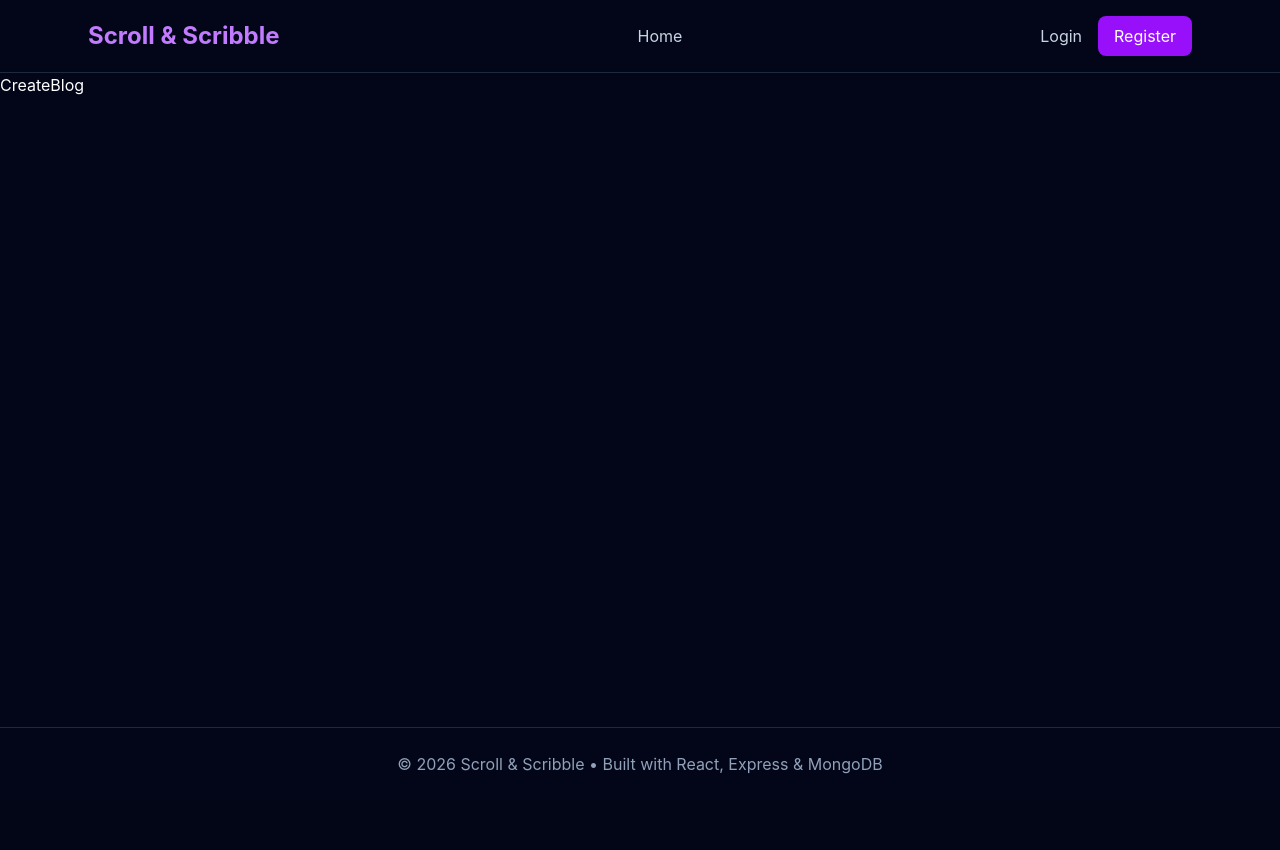
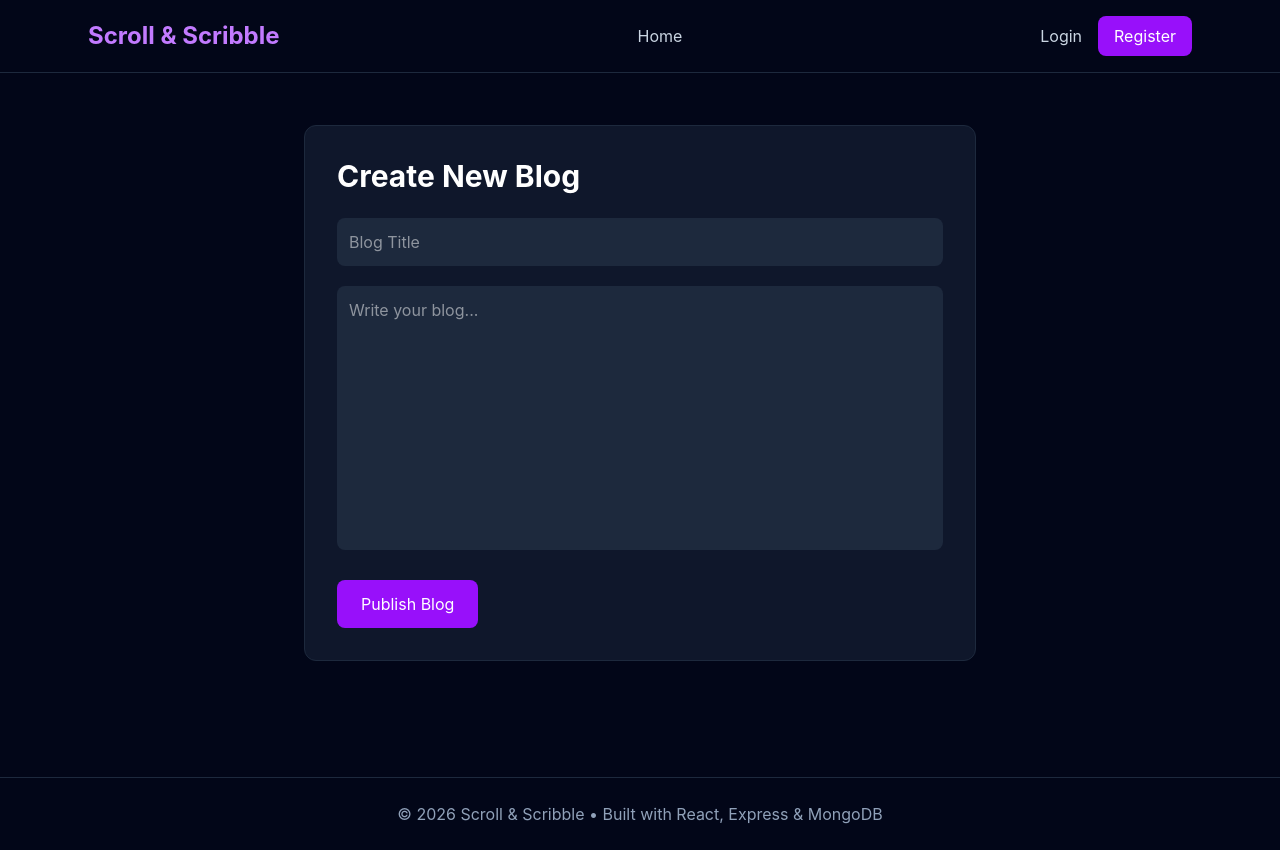
Before and after one commit to shauryasync/blog-frontend, a React (Vite) app: page /createblog in a window 1280 px wide. Before the commit the page ends 800 px from the top, so only its background shows below. Built offline with nearby package versions, Linux system fonts and the light colour scheme.

Commit message:
implement blog creation page ensuring API integration

```diff
--- a/src/components/NavBar.jsx
+++ b/src/components/NavBar.jsx
@@ -37,14 +37,14 @@ const Navbar = () => {
           ) : (
             <>
               <Link
-                to="/my-blogs"
+                to="/myblogs"
                 className="text-slate-300 hover:text-purple-400"
               >
                 My Blogs
               </Link>
 
               <Link
-                to="/create"
+                to="/createblog"
                 className="text-slate-300 hover:text-purple-400"
               >
                 Create Blog
--- a/src/pages/CreateBlog.jsx
+++ b/src/pages/CreateBlog.jsx
@@ -1,5 +1,60 @@
+import { useState } from "react";
+import { useNavigate } from "react-router-dom";
+import api from "../services/api";
+
 const CreateBlog = () => {
-  return <h1>CreateBlog</h1>;
+  const navigate = useNavigate();
+
+  const [title, setTitle] = useState("");
+  const [content, setContent] = useState("");
+
+  const handleSubmit = async (e) => {
+    e.preventDefault();
+
+    try {
+      await api.post("/blogs", {
+        title,
+        content,
+      });
+
+      alert("Blog created successfully!");
+
+      navigate("/");
+    } catch (error) {
+      alert(error.response?.data?.message || "Failed to create blog");
+    }
+  };
+
+  return (
+    <div className="min-h-[80vh] flex justify-center items-center px-6">
+      <form
+        onSubmit={handleSubmit}
+        className="bg-slate-900 border border-slate-800 rounded-xl p-8 w-full max-w-2xl"
+      >
+        <h1 className="text-3xl font-bold mb-6">Create New Blog</h1>
+
+        <input
+          type="text"
+          placeholder="Blog Title"
+          value={title}
+          onChange={(e) => setTitle(e.target.value)}
+          className="w-full p-3 rounded-lg bg-slate-800 mb-5"
+        />
+
+        <textarea
+          rows="10"
+          placeholder="Write your blog..."
+          value={content}
+          onChange={(e) => setContent(e.target.value)}
+          className="w-full p-3 rounded-lg bg-slate-800 mb-6 resize-none"
+        />
+
+        <button className="bg-purple-600 hover:bg-purple-700 px-6 py-3 rounded-lg">
+          Publish Blog
+        </button>
+      </form>
+    </div>
+  );
 };
 
 export default CreateBlog;
```
